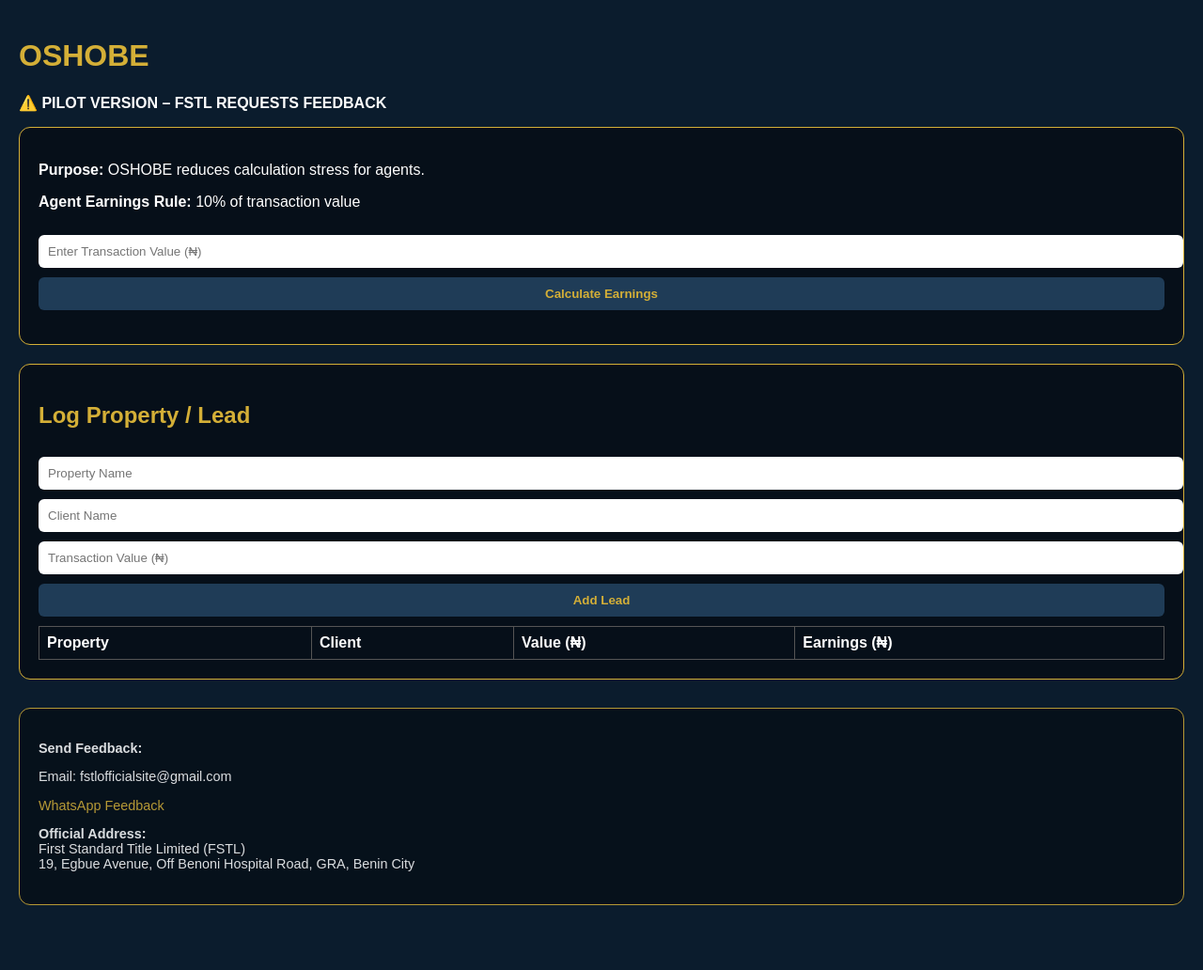
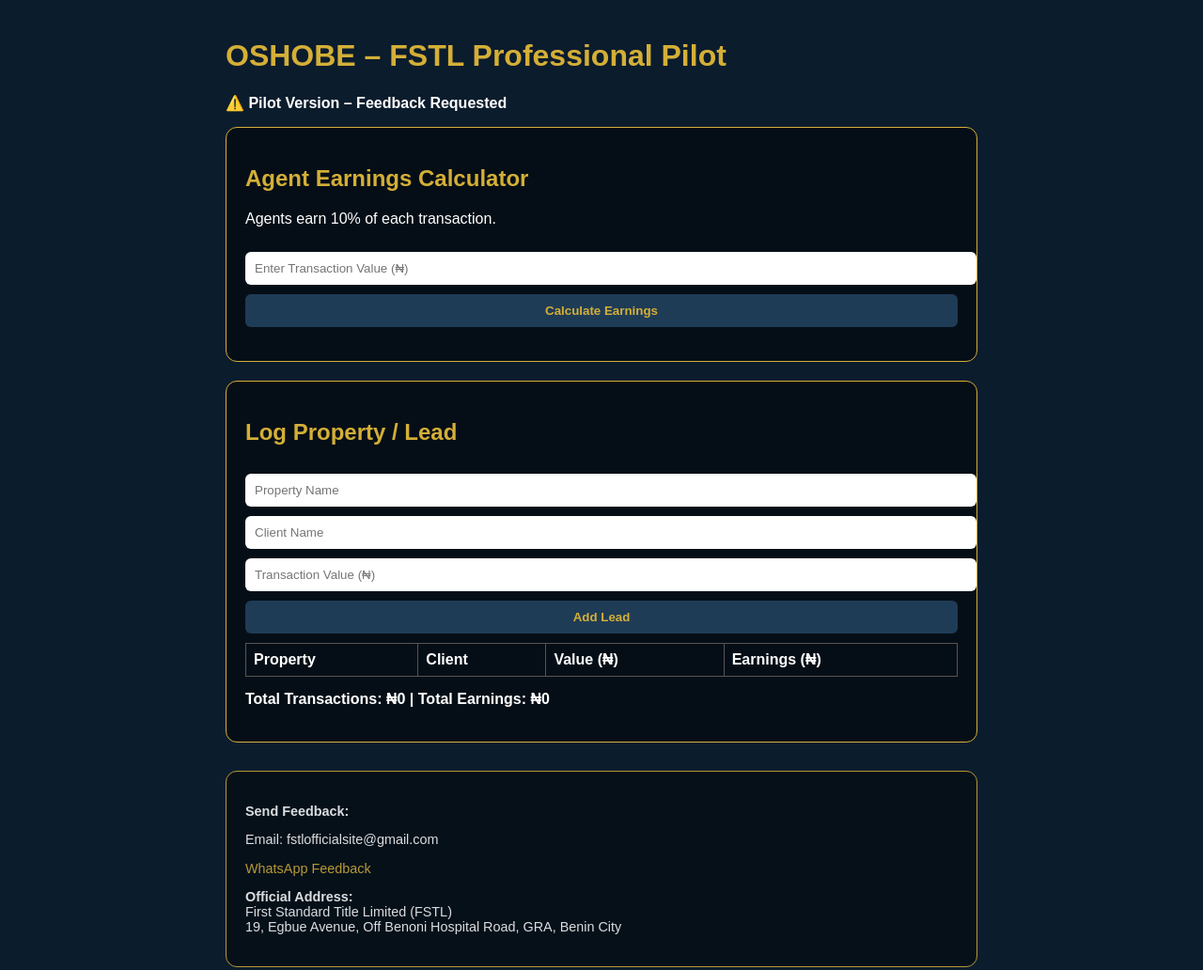
Before and after one commit to omorishaoba-alt/fstl-oshobe-pilot, a plain HTML site: page index.html in a window 1280 px wide. Shown: the whole page at 94% size. Before the commit the page ends 1003 px from the top, so only its background shows below. Drawn offline with Linux system fonts and the light colour scheme.

Commit message:
Update title and enhance layout in index.html

```diff
--- a/index.html
+++ b/index.html
@@ -2,13 +2,13 @@
 <html lang="en">
 <head>
 <meta charset="UTF-8">
-<title>OSHOBE – FSTL Pilot</title>
+<title>OSHOBE – FSTL Professional Pilot</title>
 <meta name="viewport" content="width=device-width, initial-scale=1.0">
-
 <style>
 body { font-family: Arial, sans-serif; background: #0b1c2d; color: #fff; margin: 0; padding: 20px; }
 h1, h2 { color: #d4af37; }
-.card { background: rgba(0,0,0,0.45); border: 1px solid #d4af37; border-radius: 12px; padding: 20px; margin-bottom: 20px; }
+.container { max-width: 800px; margin: auto; }
+.card { background: rgba(0,0,0,0.5); border: 1px solid #d4af37; border-radius: 12px; padding: 20px; margin-bottom: 20px; }
 input, button { width: 100%; padding: 10px; margin-top: 10px; border-radius: 6px; border: none; }
 button { background: #1f3c57; color: #d4af37; font-weight: bold; cursor: pointer; }
 table { width: 100%; border-collapse: collapse; margin-top: 10px; }
@@ -16,17 +16,18 @@ td, th { border: 1px solid #555; padding: 8px; text-align: left; }
 .footer { font-size: 0.9em; opacity: 0.85; margin-top: 30px; }
 a { color: #d4af37; text-decoration: none; }
 a:hover { text-decoration: underline; }
+.summary { margin-top: 15px; font-weight: bold; }
 </style>
+</head>
 
-</head>
 <body>
-
-<h1>OSHOBE</h1>
-<p><strong>⚠️ PILOT VERSION – FSTL REQUESTS FEEDBACK</strong></p>
+<div class="container">
+<h1>OSHOBE – FSTL Professional Pilot</h1>
+<p><strong>⚠️ Pilot Version – Feedback Requested</strong></p>
 
 <div class="card">
-  <p><strong>Purpose:</strong> OSHOBE reduces calculation stress for agents.</p>
-  <p><strong>Agent Earnings Rule:</strong> 10% of transaction value</p>
+<h2>Agent Earnings Calculator</h2>
+<p>Agents earn 10% of each transaction.</p>
 <input type="number" id="amount" placeholder="Enter Transaction Value (₦)">
 <button onclick="calculate()">Calculate Earnings</button>
 <p id="result"></p>
@@ -50,22 +51,25 @@ a:hover { text-decoration: underline; }
 </thead>
 <tbody id="log"></tbody>
 </table>
+
+<p class="summary" id="totals">Total Transactions: ₦0 | Total Earnings: ₦0</p>
 </div>
 
 <div class="card footer">
 <p><strong>Send Feedback:</strong></p>
 <p>Email: fstlofficialsite@gmail.com</p>
 <p>
-    <a href="https://wa.me/2348035888622?text=Hello%20FSTL%2C%20this%20is%20my%20feedback%20on%20the%20OSHOBE%20pilot%3A" target="_blank">
-      WhatsApp Feedback
-    </a>
+<a href="https://wa.me/2348035888622?text=Hello%20FSTL%2C%20this%20is%20my%20feedback%20on%20the%20OSHOBE%20pilot%3A" target="_blank">WhatsApp Feedback</a>
 </p>
 <p><strong>Official Address:</strong><br>
 First Standard Title Limited (FSTL)<br>
 19, Egbue Avenue, Off Benoni Hospital Road, GRA, Benin City</p>
 </div>
+</div>
 
 <script>
+let totalValue = 0, totalEarnings = 0;
+
 function calculate() {
   const val = Number(document.getElementById("amount").value);
   if (!val) {
@@ -92,11 +96,14 @@ function addRow() {
 
   document.getElementById("log").innerHTML += row;
 
+  totalValue += v;
+  totalEarnings += e;
+  document.getElementById("totals").textContent = `Total Transactions: ₦${totalValue.toLocaleString()} | Total Earnings: ₦${totalEarnings.toLocaleString()}`;
+
   document.getElementById("property").value = "";
   document.getElementById("client").value = "";
   document.getElementById("value").value = "";
 }
 </script>
-
 </body>
 </html>
```
Lines whose indentation alone changed are shown as unchanged.
